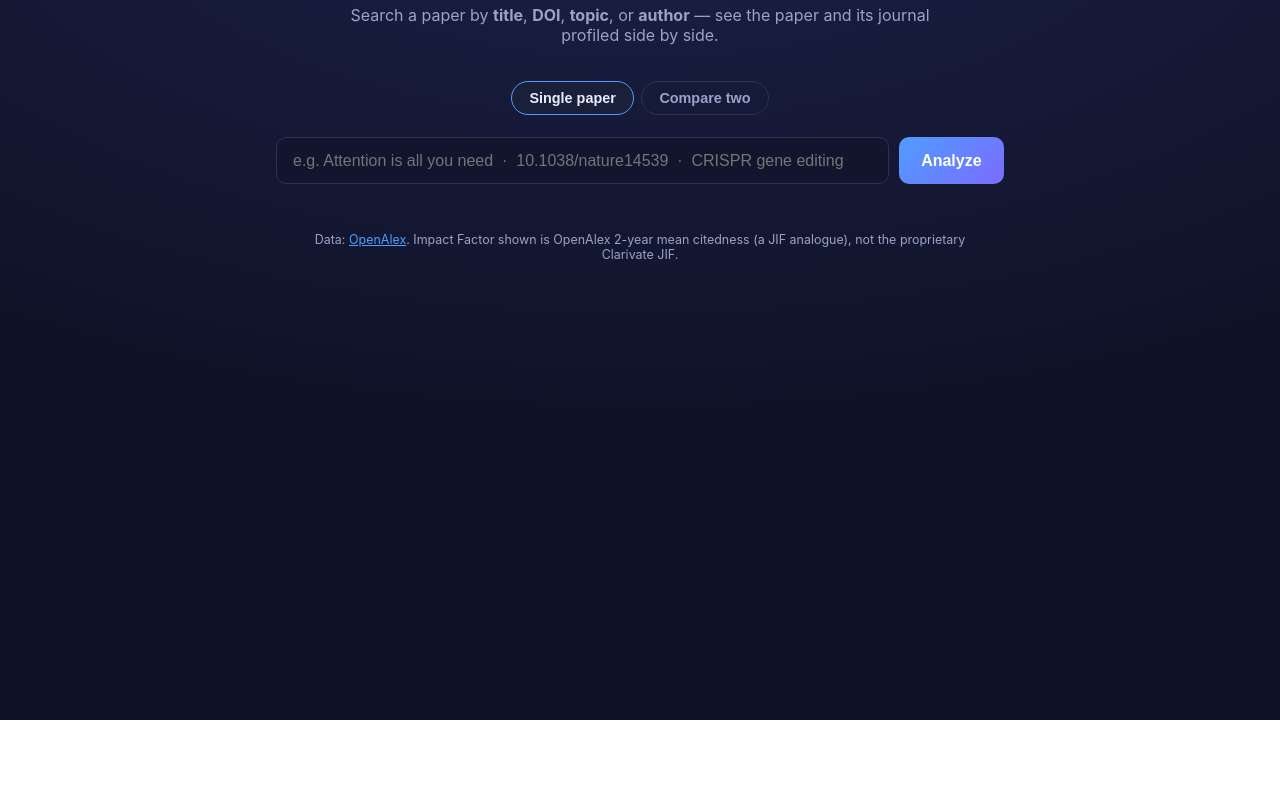
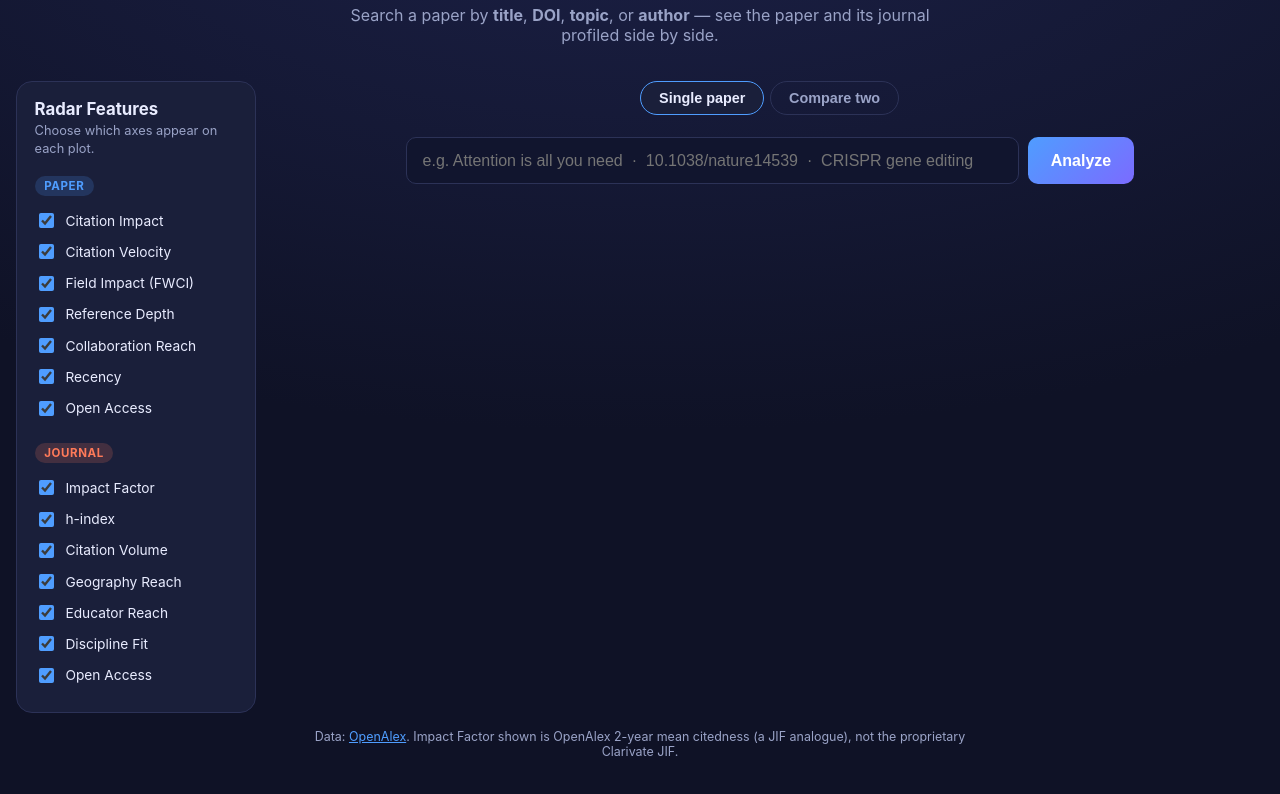
Before and after one commit to dasranjan28419/research-radar, a plain HTML site: page frontend/index.html in a window 1280 px wide. Shown: the part 80-874 px from the top of the page. Before the commit the page ends 800 px from the top, so only its background shows below. Drawn offline with nearby package versions, Linux system fonts and the light colour scheme.

Commit message:
Tab with selectable features added to the site.

```diff
--- a/frontend/app.js
+++ b/frontend/app.js
@@ -10,6 +10,54 @@ let cmpJournalChart = null;
 
 const COLOR_A = "#4f9dff"; // paper / side A
 const COLOR_B = "#ff7a59"; // journal / side B
+
+// Which radar axes the user wants shown, per window. Seeded with every axis
+// the backend produces (see metrics.py); the left "Radar Features" tab toggles
+// these and the plots redraw to match.
+const enabledFeatures = {
+  paper: new Set([
+    "Citation Impact", "Citation Velocity", "Field Impact (FWCI)",
+    "Reference Depth", "Collaboration Reach", "Recency", "Open Access",
+  ]),
+  journal: new Set([
+    "Impact Factor", "h-index", "Citation Volume", "Geography Reach",
+    "Educator Reach", "Discipline Fit", "Open Access",
+  ]),
+};
+
+// last rendered payloads, so a feature toggle can redraw without re-fetching
+let lastSingle = null;
+let lastCompare = null;
+
+// ---- feature tab (which axes show on each radar) ----
+document.querySelectorAll(".feature-toggle input").forEach((cb) => {
+  cb.addEventListener("change", () => {
+    const set = enabledFeatures[cb.dataset.kind];
+    if (cb.checked) set.add(cb.value);
+    else set.delete(cb.value);
+    redraw();
+  });
+});
+
+// keep only the enabled axes of a radar payload, preserving label/value order
+function filterRadar(radar, kind) {
+  const enabled = enabledFeatures[kind];
+  const labels = [];
+  const values = [];
+  radar.labels.forEach((lab, i) => {
+    if (enabled.has(lab)) {
+      labels.push(lab);
+      values.push(radar.values[i]);
+    }
+  });
+  return { ...radar, labels, values };
+}
+
+// redraw whichever results view is currently visible, using the stored payload
+function redraw() {
+  if (lastSingle && !$("results").classList.contains("hidden")) render(lastSingle);
+  if (lastCompare && !$("compareResults").classList.contains("hidden")) renderCompare(lastCompare);
+}
 
 const queryInput = $("query");
 const searchBtn = $("searchBtn");
@@ -66,6 +114,7 @@ async function runCompare() {
 }
 
 function renderCompare(data) {
+  lastCompare = data;
   const A = data.a, B = data.b;
 
   // legends
@@ -76,10 +125,10 @@ function renderCompare(data) {
     `<span class="dot a"></span>${escapeHtml(jName(A.journal))}` +
     `<br><span class="dot b"></span>${escapeHtml(jName(B.journal))}`;
 
-  // overlaid paper radar (shared axes)
+  // overlaid paper radar (shared axes) — filtered to the chosen features
   cmpPaperChart = drawOverlay(
     "cmpPaperChart", cmpPaperChart,
-    A.paper.radar, B.paper.radar, "A", "B"
+    filterRadar(A.paper.radar, "paper"), filterRadar(B.paper.radar, "paper"), "A", "B"
   );
   buildCompareTable("cmpPaperTable", A.paper.radar, B.paper.radar);
 
@@ -87,7 +136,7 @@ function renderCompare(data) {
   if (A.journal.radar && B.journal.radar) {
     cmpJournalChart = drawOverlay(
       "cmpJournalChart", cmpJournalChart,
-      A.journal.radar, B.journal.radar, "A", "B"
+      filterRadar(A.journal.radar, "journal"), filterRadar(B.journal.radar, "journal"), "A", "B"
     );
     buildCompareTable("cmpJournalTable", A.journal.radar, B.journal.radar);
   } else {
@@ -234,6 +283,7 @@ async function analyze(params) {
 }
 
 function render(data) {
+  lastSingle = data;
   const { paper, journal } = data;
 
   // ---- paper panel ----
@@ -242,7 +292,7 @@ function render(data) {
   $("paperMeta").innerHTML =
     `${paper.year || "—"}${pAuthors ? " · " + escapeHtml(pAuthors) : ""}` +
     (paper.doi ? ` · <a href="${paper.doi}" target="_blank" rel="noopener">DOI</a>` : "");
-  paperChart = drawRadar("paperChart", paperChart, paper.radar, "#4f9dff");
+  paperChart = drawRadar("paperChart", paperChart, filterRadar(paper.radar, "paper"), "#4f9dff");
   fillTable("paperTable", paper.radar.raw);
 
   // ---- journal panel ----
@@ -255,7 +305,7 @@ function render(data) {
       m.issn && "ISSN " + m.issn,
       m.is_oa ? "Open Access" : null,
     ].filter(Boolean).join(" · ");
-    journalChart = drawRadar("journalChart", journalChart, journal.radar, "#ff7a59");
+    journalChart = drawRadar("journalChart", journalChart, filterRadar(journal.radar, "journal"), "#ff7a59");
     fillTable("journalTable", journal.radar.raw);
   } else {
     $("journalTitle").textContent = "Journal data unavailable";
--- a/frontend/index.html
+++ b/frontend/index.html
@@ -17,6 +17,38 @@
       its journal profiled side by side.
     </p>
   </header>
+
+  <div class="layout">
+
+  <!-- LEFT TAB: choose which features show in each radar -->
+  <aside class="sidebar" id="featurePanel">
+    <h3 class="sidebar-title">Radar Features</h3>
+    <p class="sidebar-sub">Choose which axes appear on each plot.</p>
+
+    <div class="feature-group">
+      <div class="feature-group-head"><span class="badge paper">Paper</span></div>
+      <label class="feature-toggle"><input type="checkbox" data-kind="paper" value="Citation Impact" checked /> Citation Impact</label>
+      <label class="feature-toggle"><input type="checkbox" data-kind="paper" value="Citation Velocity" checked /> Citation Velocity</label>
+      <label class="feature-toggle"><input type="checkbox" data-kind="paper" value="Field Impact (FWCI)" checked /> Field Impact (FWCI)</label>
+      <label class="feature-toggle"><input type="checkbox" data-kind="paper" value="Reference Depth" checked /> Reference Depth</label>
+      <label class="feature-toggle"><input type="checkbox" data-kind="paper" value="Collaboration Reach" checked /> Collaboration Reach</label>
+      <label class="feature-toggle"><input type="checkbox" data-kind="paper" value="Recency" checked /> Recency</label>
+      <label class="feature-toggle"><input type="checkbox" data-kind="paper" value="Open Access" checked /> Open Access</label>
+    </div>
+
+    <div class="feature-group">
+      <div class="feature-group-head"><span class="badge journal">Journal</span></div>
+      <label class="feature-toggle"><input type="checkbox" data-kind="journal" value="Impact Factor" checked /> Impact Factor</label>
+      <label class="feature-toggle"><input type="checkbox" data-kind="journal" value="h-index" checked /> h-index</label>
+      <label class="feature-toggle"><input type="checkbox" data-kind="journal" value="Citation Volume" checked /> Citation Volume</label>
+      <label class="feature-toggle"><input type="checkbox" data-kind="journal" value="Geography Reach" checked /> Geography Reach</label>
+      <label class="feature-toggle"><input type="checkbox" data-kind="journal" value="Educator Reach" checked /> Educator Reach</label>
+      <label class="feature-toggle"><input type="checkbox" data-kind="journal" value="Discipline Fit" checked /> Discipline Fit</label>
+      <label class="feature-toggle"><input type="checkbox" data-kind="journal" value="Open Access" checked /> Open Access</label>
+    </div>
+  </aside>
+
+  <div class="main-col">
 
   <div class="tabs">
     <button class="tab active" data-mode="single">Single paper</button>
@@ -93,6 +125,9 @@
     </div>
   </main>
 
+  </div><!-- /main-col -->
+  </div><!-- /layout -->
+
   <footer>
     Data: <a href="https://openalex.org" target="_blank" rel="noopener">OpenAlex</a>.
     Impact Factor shown is OpenAlex 2-year mean citedness (a JIF analogue),
--- a/frontend/style.css
+++ b/frontend/style.css
@@ -50,6 +50,55 @@ button {
   cursor: pointer;
 }
 button:disabled { opacity: 0.5; cursor: wait; }
+
+/* left feature tab + main column layout */
+.layout {
+  display: flex;
+  align-items: flex-start;
+  gap: 1.2rem;
+  max-width: 1460px;
+  margin: 0 auto;
+  padding: 0 1rem;
+}
+.main-col { flex: 1; min-width: 0; }
+
+.sidebar {
+  flex: 0 0 240px;
+  position: sticky;
+  top: 1rem;
+  background: var(--panel);
+  border: 1px solid var(--line);
+  border-radius: 16px;
+  padding: 1.1rem 1.1rem 1.3rem;
+  margin-top: 1.2rem;
+}
+.sidebar-title { margin: 0 0 0.2rem; font-size: 1.05rem; }
+.sidebar-sub { margin: 0 0 1rem; color: var(--muted); font-size: 0.8rem; line-height: 1.4; }
+
+.feature-group { margin-bottom: 1.1rem; }
+.feature-group:last-child { margin-bottom: 0; }
+.feature-group-head { margin-bottom: 0.55rem; }
+
+.feature-toggle {
+  display: flex;
+  align-items: center;
+  gap: 0.55rem;
+  padding: 0.32rem 0;
+  font-size: 0.86rem;
+  color: var(--ink);
+  cursor: pointer;
+}
+.feature-toggle input {
+  width: 15px;
+  height: 15px;
+  accent-color: var(--paper);
+  cursor: pointer;
+}
+
+@media (max-width: 880px) {
+  .layout { flex-direction: column; }
+  .sidebar { flex-basis: auto; width: 100%; position: static; }
+}
 
 .tabs {
   display: flex;
```
